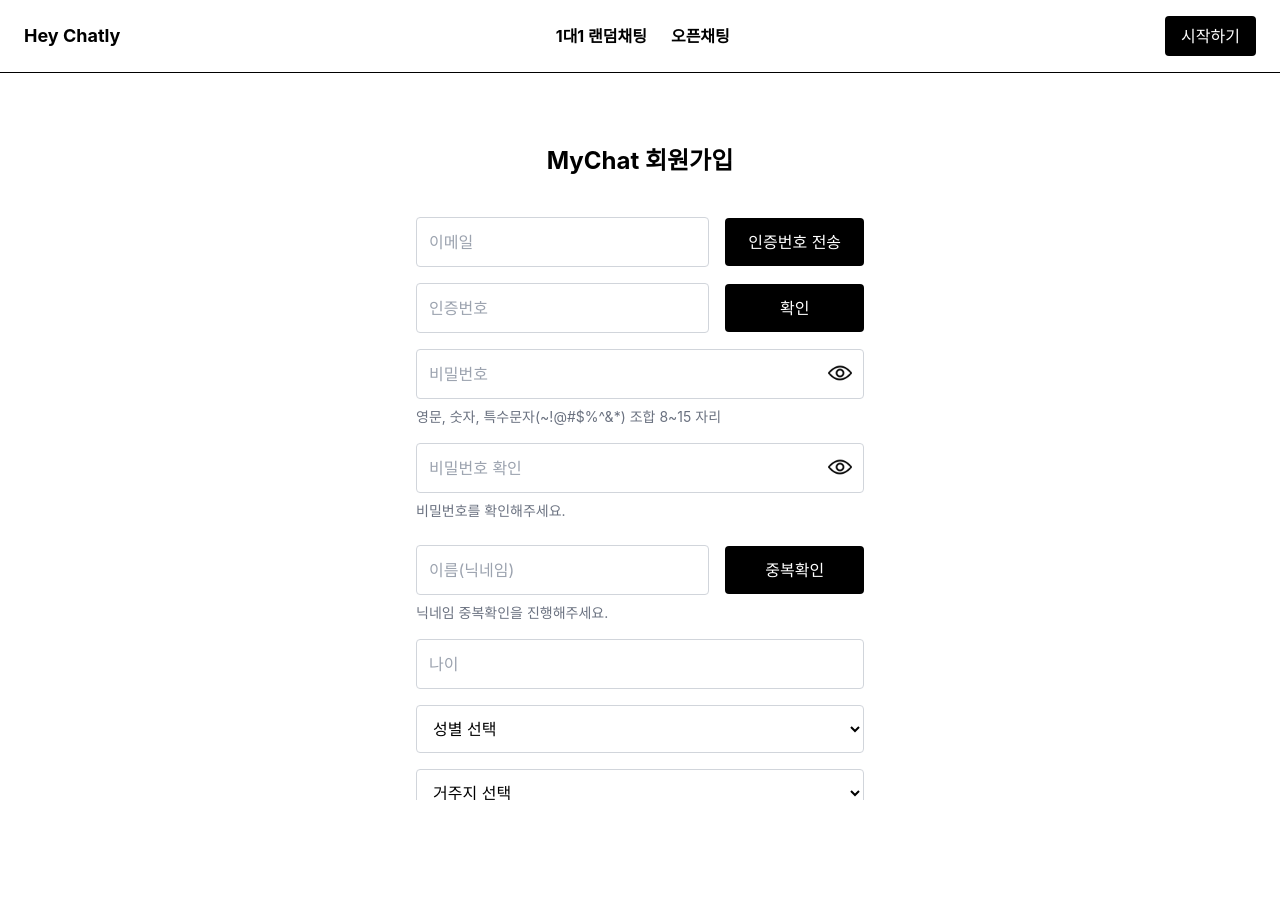
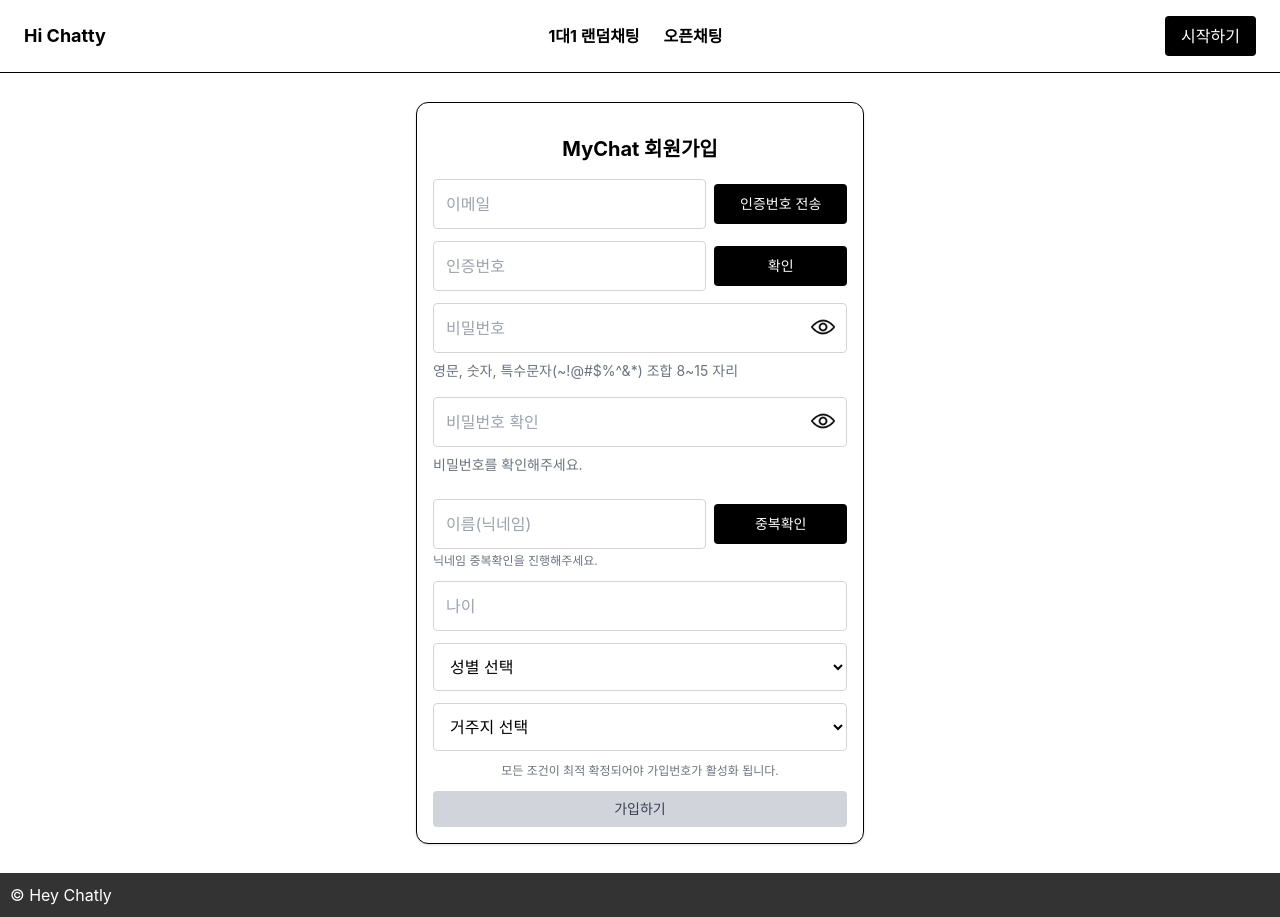
Before and after one commit to SJ0503/random_chatting_front, a React (Create React App) app: page /register in a window 1280 px wide. Before the commit the page ends 800 px from the top, so only its background shows below. Built offline with nearby package versions, Linux system fonts and the light colour scheme.

Commit message:
스크롤추가

```diff
--- a/src/components/Header.js
+++ b/src/components/Header.js
@@ -11,7 +11,7 @@ function Header() {
       <div className="container mx-auto flex items-center justify-between py-4 px-6">
         {/* 좌측: 어플리케이션 이름 */}
         <Link to="/" className="text-lg font-bold text-black">
-        Hey Chatly
+        Hi Chatty
         </Link>
 
         {/* 중앙: 네비게이션 메뉴 */}
--- a/src/index.css
+++ b/src/index.css
@@ -9,7 +9,6 @@ body,
   height: 100vh;       /* 전체 높이 설정 */
   margin: 0;
   padding: 0;
-  overflow: hidden;    /* 스크롤 제거 */
   font-family: -apple-system, BlinkMacSystemFont, 'Segoe UI', 'Roboto', 'Oxygen',
     'Ubuntu', 'Cantarell', 'Fira Sans', 'Droid Sans', 'Helvetica Neue',
     sans-serif;
--- a/src/pages/Register.js
+++ b/src/pages/Register.js
@@ -1,15 +1,21 @@
+// ✅ pages/Register.jsx
 import React, { useState, useEffect } from "react";
 import InputField from "../components/Fields/InputField";
 import SelectField from "../components/Fields/SelectField";
 import PasswordFields from "../components/Fields/PasswordField";
 import { useRegister } from "../hooks/useRegister";
 import { useNavigate } from "react-router-dom";
-import { handleSendVerificationCode, handleVerifyCode, handleCheckNickname, handleSubmitForm, } from "../handlers/registerHandlers";
+import {
+  handleSendVerificationCode,
+  handleVerifyCode,
+  handleCheckNickname,
+  handleSubmitForm,
+} from "../handlers/registerHandlers";
 import { validatePassword } from "../helpers/validation";
 
 const cities = [
   "서울", "부산", "대구", "인천", "광주", "대전", "울산", "세종",
-    "경기", "강원", "충북", "충남", "전북", "전남", "경북", "경남", "제주",
+  "경기", "강원", "추북", "추남", "전북", "전남", "경북", "경남", "제주",
 ];
 
 function Register() {
@@ -22,22 +28,21 @@ function Register() {
   const [region, setRegion] = useState("");
   const [isEmailDisabled, setIsEmailDisabled] = useState(false);
   const [timer, setTimer] = useState(0);
-    const [code, setCode] = useState(""); // 인증 코드 상태
-    const [isCodeDisabled, setIsCodeDisabled] = useState(false); // 인증번호 입력 필드 비활성화
-    const [isVerified, setIsVerified] = useState(false); // 인증 완료 상태
+  const [code, setCode] = useState("");
+  const [isCodeDisabled, setIsCodeDisabled] = useState(false);
+  const [isVerified, setIsVerified] = useState(false);
   const { checkNickname, register, sendVerificationCode, verifyCode, loading, error, nickMessage } = useRegister();
   const navigate = useNavigate();
-    const [isFormValid, setIsFormValid] = useState(false);  // 모든 유효성 검사
+  const [isFormValid, setIsFormValid] = useState(false);
 
   useEffect(() => {
     const isPasswordValid = validatePassword(password).isValid;
     const isPasswordMatch = password === confirmPassword;
-        const isNicknameValid = !!nickMessage; // 닉네임 중복 확인 완료
+    const isNicknameValid = !!nickMessage;
     const isAgeValid = !!age;
     const isGenderValid = !!gender;
     const isRegionValid = !!region;
 
-        // 모든 조건이 충족되면 true, 아니면 false
     setIsFormValid(
       isVerified &&
       isPasswordValid &&
@@ -49,11 +54,9 @@ function Register() {
     );
   }, [isVerified, password, confirmPassword, nickMessage, age, gender, region]);
 
-    // 닉네임 변경 시 자동으로 가입 버튼 비활성화
   useEffect(() => {
     setIsFormValid(false);
   }, [nickname]);
-
 
   useEffect(() => {
     if (timer > 0) {
@@ -62,7 +65,7 @@ function Register() {
       }, 1000);
       return () => clearInterval(countdown);
     } else if (!isVerified) {
-            setIsEmailDisabled(false); // 타이머가 0일 때만 이메일 입력 활성화
+      setIsEmailDisabled(false);
     }
   }, [timer, isVerified]);
 
@@ -76,13 +79,11 @@ function Register() {
   };
 
   return (
-        <div className="flex justify-center items-center min-h-screen bg-white">
-            <div className="w-full max-w-lg p-8">
-                <h2 className="text-2xl font-bold my-10 text-center">MyChat 회원가입</h2>
-
+    <div className="h-screen w-screen flex justify-center items-center bg-white">
+      <div className="w-full max-w-md p-4 border border-black rounded-xl shadow bg-white">
+        <h2 className="text-xl font-bold my-4 text-center">MyChat 회원가입</h2>
         <form onSubmit={(e) => handleSubmitForm(e, formData, password, confirmPassword, register, navigate)}>
-                    {/* 이메일 입력 */}
-                    <div className="grid grid-cols-3 gap-4 items-center mb-4">
+          <div className="grid grid-cols-3 gap-2 items-center mb-3">
             <div className="col-span-2">
               <InputField
                 id="email"
@@ -90,37 +91,27 @@ function Register() {
                 placeholder="이메일"
                 value={email}
                 onChange={(e) => setEmail(e.target.value)}
-                                disabled={isEmailDisabled || isVerified} // 인증 완료 시 비활성화
+                disabled={isEmailDisabled || isVerified}
                 className={`${isEmailDisabled || isVerified ? "cursor-not-allowed bg-gray-200" : ""}`}
               />
             </div>
-
-                        {timer > 0 && !isVerified ? ( // 인증 완료 전 타이머 표시
-                            <div className="w-full h-12 flex items-center justify-center bg-gray-300 text-gray-700 px-4 py-2 rounded">
+            {timer > 0 && !isVerified ? (
+              <div className="w-full h-10 flex items-center justify-center bg-gray-300 text-gray-700 px-2 py-1 rounded text-sm">
                 {Math.floor(timer / 60)}분 {timer % 60}초
               </div>
             ) : (
               <button
                 type="button"
-                                className={`w-full h-12 px-4 py-2 rounded ${isVerified ? "bg-gray-300 text-gray-500 cursor-not-allowed" : "bg-black text-white hover:bg-gray-800"
-                                    }`}
-                                onClick={async () =>
-                                    await handleSendVerificationCode(
-                                        email,
-                                        setIsEmailDisabled,
-                                        setTimer,
-                                        sendVerificationCode
-                                    )
-                                }
-                                disabled={isVerified} // 인증 완료 시 버튼 비활성화
+                className={`w-full h-10 text-sm px-2 py-1 rounded ${isVerified ? "bg-gray-300 text-gray-500 cursor-not-allowed" : "bg-black text-white hover:bg-gray-800"}`}
+                onClick={async () => await handleSendVerificationCode(email, setIsEmailDisabled, setTimer, sendVerificationCode)}
+                disabled={isVerified}
               >
                 {isVerified ? "인증완료" : "인증번호 전송"}
               </button>
             )}
           </div>
 
-                    {/* 인증번호 입력 및 확인 */}
-                    <div className="grid grid-cols-3 gap-4 items-center mb-4">
+          <div className="grid grid-cols-3 gap-2 items-center mb-3">
             <div className="col-span-2">
               <InputField
                 id="code"
@@ -128,31 +119,21 @@ function Register() {
                 placeholder="인증번호"
                 value={code}
                 onChange={(e) => setCode(e.target.value)}
-                                disabled={isCodeDisabled || isVerified} // 인증 완료 시 비활성화
-                            // className={`${isVerified ? "cursor-not-allowed bg-gray-200" : ""}`}
+                disabled={isCodeDisabled || isVerified}
               />
             </div>
             <button
               type="button"
-                            className={`w-full h-12 px-4 py-2 rounded ${isCodeDisabled || isVerified ? "bg-gray-300 text-gray-500 cursor-not-allowed" : "bg-black text-white hover:bg-gray-800"}`}
-                            onClick={async () =>
-                                await handleVerifyCode(
-                                    email,
-                                    code,
-                                    verifyCode,
-                                    setIsCodeDisabled,
-                                    setIsVerified,
-                                    setTimer,
-                                    setIsEmailDisabled
-                                )
-                            }
-                            disabled={isCodeDisabled || isVerified} // 인증 완료 시 버튼 비활성화
+              className={`w-full h-10 text-sm px-2 py-1 rounded ${isCodeDisabled || isVerified ? "bg-gray-300 text-gray-500 cursor-not-allowed" : "bg-black text-white hover:bg-gray-800"}`}
+              onClick={async () => {
+                await handleVerifyCode(email, code, verifyCode, setIsCodeDisabled, setIsVerified, setTimer, setIsEmailDisabled)
+              }}
+              disabled={isCodeDisabled || isVerified}
             >
               {isVerified ? "인증완료" : "확인"}
             </button>
           </div>
 
-                    {/* 비밀번호 입력 섹션 */}
           <PasswordFields
             password={password}
             confirmPassword={confirmPassword}
@@ -160,9 +141,8 @@ function Register() {
             onConfirmPasswordChange={setConfirmPassword}
           />
 
-                    {/* 닉네임 입력 */}
-                    <div className="mb-4">
-                        <div className="grid grid-cols-3 gap-4 items-center">
+          <div className="mb-3">
+            <div className="grid grid-cols-3 gap-2 items-center">
               <div className="col-span-2">
                 <InputField
                   id="nick"
@@ -173,68 +153,35 @@ function Register() {
               </div>
               <button
                 type="button"
-                                className={`w-full h-12 ${loading ? "bg-gray-400" : "bg-black"} text-white px-4 py-2 rounded hover:bg-gray-800`}
+                className={`w-full h-10 text-sm ${loading ? "bg-gray-400" : "bg-black"} text-white px-2 py-1 rounded hover:bg-gray-800`}
                 onClick={() => handleCheckNickname(nickname, checkNickname)}
                 disabled={loading}
               >
                 {loading ? "확인 중..." : "중복확인"}
               </button>
             </div>
-
-                        {/* 닉네임 중복확인 결과 메시지 */}
-                        <small
-                            className={`block mt-2 text-sm ${error ? "text-red-500" : nickMessage ? "text-green-500" : "text-gray-500"}`}
-                        >
-                            {error
-                                ? error
-                                : nickMessage
-                                    ? nickMessage
-                                    : "닉네임 중복확인을 진행해주세요."}
+            <small className={`block mt-1 text-xs ${error ? "text-red-500" : nickMessage ? "text-green-500" : "text-gray-500"}`}>
+              {error ? error : nickMessage ? nickMessage : "닉네임 중복확인을 진행해주세요."}
             </small>
           </div>
 
-                    {/* 기타 입력 필드 */}
-                    <div className="mb-4">
-                        <InputField
-                            id="age"
-                            type="number"
-                            placeholder="나이"
-                            min="12"
-                            max="65"
-                            required
-                            onChange={(e) => setAge(e.target.value)}
-                        />
+          <div className="mb-3">
+            <InputField id="age" type="number" placeholder="나이" min="12" max="65" required onChange={(e) => setAge(e.target.value)} />
           </div>
-                    <div className="mb-4">
-                        <SelectField
-                            id="gender"
-                            placeholder="성별 선택"
-                            options={["남성", "여성"]}
-                            value={gender}
-                            onChange={(e) => setGender(e.target.value)}
-                        />
+          <div className="mb-3">
+            <SelectField id="gender" placeholder="성별 선택" options={["남성", "여성"]} value={gender} onChange={(e) => setGender(e.target.value)} />
           </div>
-                    <div className="mb-4">
-                        <SelectField
-                            id="region"
-                            placeholder="거주지 선택"
-                            options={cities}
-                            value={region}
-                            onChange={(e) => setRegion(e.target.value)}
-                        />
+          <div className="mb-3">
+            <SelectField id="region" placeholder="거주지 선택" options={cities} value={region} onChange={(e) => setRegion(e.target.value)} />
           </div>
 
-                    {/* 가입하기 버튼 */}
-                    <small className="block mt-2 mb-4 text-sm text-center text-gray-500">
-                        모든 조건이 충족되어야 가입버튼이 활성화 됩니다.
+          <small className="block mt-2 mb-3 text-xs text-center text-gray-500">
+            모든 조건이 최적 확정되어야 가입번호가 활성화 됩니다.
           </small>
 
           <button
             type="submit"
-                        className={`w-full p-3 rounded ${isFormValid && !loading
-                            ? "bg-black text-white hover:bg-gray-800"
-                            : "bg-gray-300 text-gray-700 cursor-not-allowed"
-                            }`}
+            className={`w-full text-sm p-2 rounded ${isFormValid && !loading ? "bg-black text-white hover:bg-gray-800" : "bg-gray-300 text-gray-700 cursor-not-allowed"}`}
             disabled={!isFormValid || loading}
           >
             {loading ? "가입 중..." : "가입하기"}
```
Lines whose indentation alone changed are shown as unchanged.
